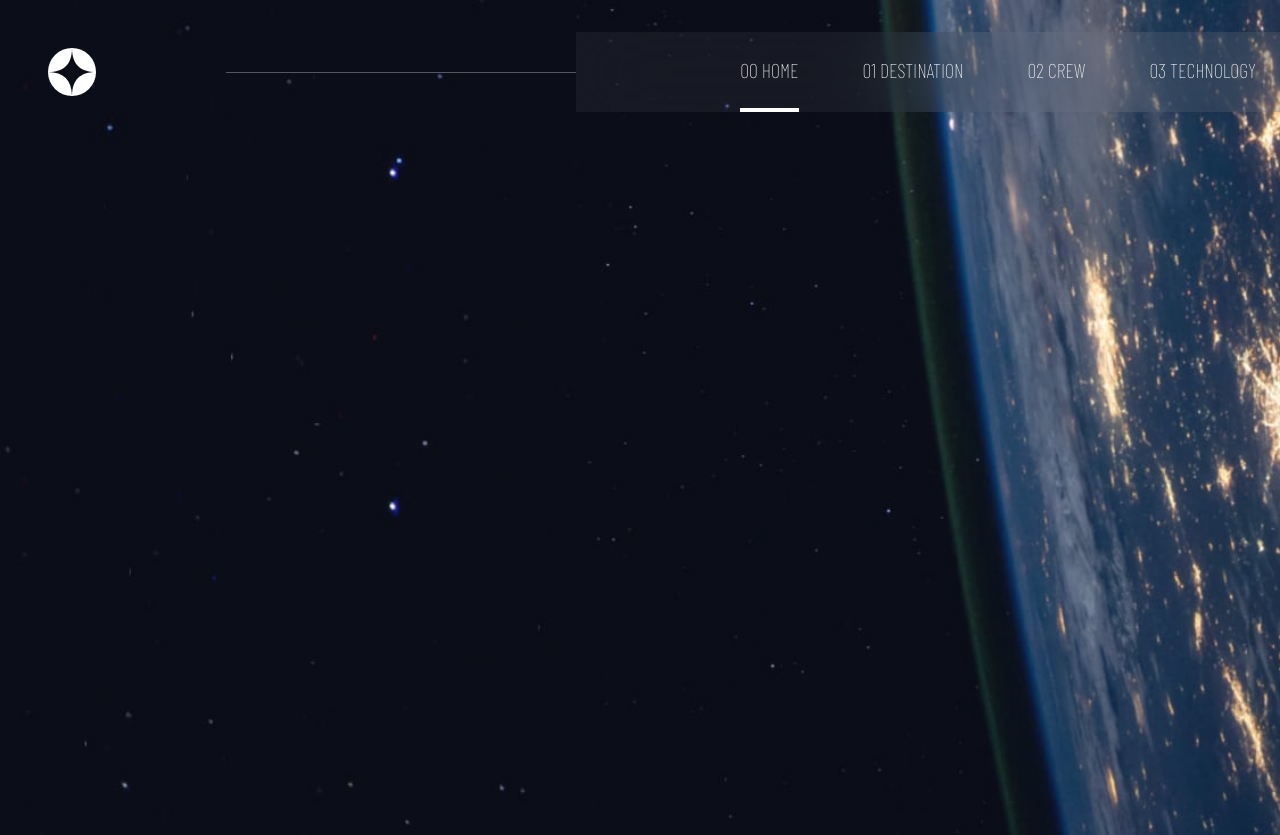
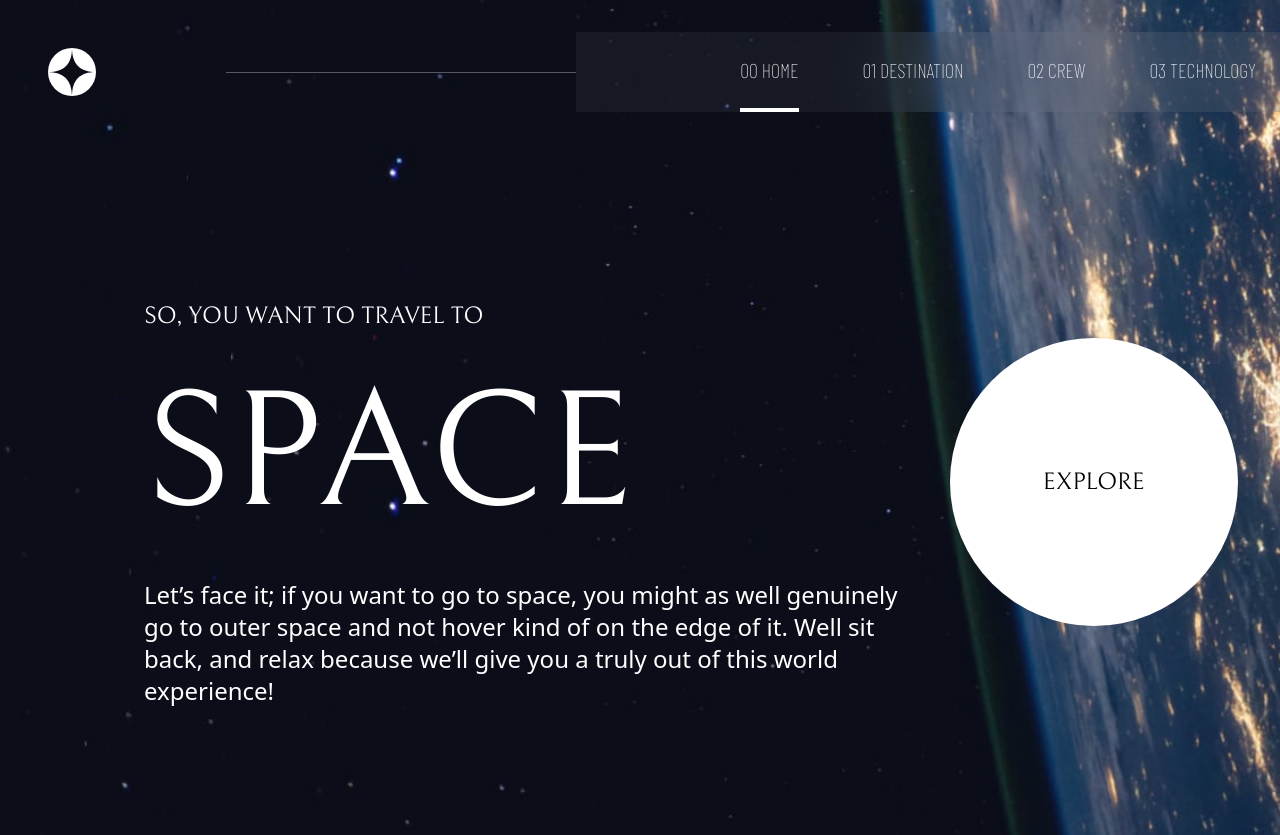
Before and after one commit to Hailekeh22/Space-tourism-multi-page-website, a Next.js app: page / in a window 1280 px wide. Shown: the top 835 px of the page. Built offline with nearby package versions, Linux system fonts and the light colour scheme.

Commit message:
home section

```diff
--- /dev/null
+++ b/app/components/HomeBtn.tsx
@@ -0,0 +1,21 @@
+"use client";
+import { useRouter } from "next/navigation";
+
+const HomeBtn = () => {
+
+  const router = useRouter();
+  const toDestination = () => {
+    router.push("/destination");
+  };
+
+
+  return (
+    <button onClick={toDestination} className="relative w-[10rem] h-[10rem] md:h-[18rem] md:w-[18rem] rounded-full text-2xl font-bellifair bg-white hover:bg-white/80 transition-all duration-300 group">
+      EXPLORE
+      <span className="absolute inset-0 w-full h-full bg-white/30 rounded-full scale-0 group-hover:scale-150 transition-transform duration-500 ease-in-out"></span>
+    </button>
+  );
+};
+
+
+export default HomeBtn;
--- a/app/components/Nav.tsx
+++ b/app/components/Nav.tsx
@@ -71,7 +71,7 @@ const Nav = () => {
       </div>
 
       {drawer && (
-        <div className=" md:hidden duration-300 ease-in-out absolute right-0 top-0 w-[65%] h-[100vh] bg-white/5 backdrop-blur-xl">
+        <div className=" md:hidden duration-300 ease-in-out absolute z-10 right-0 top-0 w-[65%] h-[100vh] bg-white/5 backdrop-blur-xl">
           <div className="py-8 px-8">
             <a onClick={() => toggleDrawer(false)}>
               <img src="/icon-close.svg" className="ml-auto  w-6" alt="close" />
--- a/app/globals.css
+++ b/app/globals.css
@@ -10,6 +10,11 @@ body {
 @font-face {
   font-family: "barrow";
   src: url("../app/fonts/BarlowCondensed-Thin.ttf");
+}
+
+@font-face {
+  font-family: "bellifair";
+  src: url("../app/fonts/Bellefair-Regular.ttf");
 }
 
 @layer utilities {
--- a/app/page.tsx
+++ b/app/page.tsx
@@ -1,11 +1,36 @@
+"use client"
 import Image from "next/image";
 import Nav from "./components/Nav";
+import HomeBtn from "./components/HomeBtn";
 
 
 export default function Home() {
+
+
+
   return (
     <div className=" max-w-screen-2xl mx-auto bg-home-mobile md:bg-home-tablet lg:bg-home-desktop bg-cover h-[100vh] md:h-[1024px]">
       <Nav />
+      <div className=" w-full md:pt-14 flex flex-col lg:flex-row lg:h-[55%] lg:pl-36">
+        <div className=" flex flex-col items-center justify-center lg:items-start lg:mt-auto">
+          <h2 className=" text-white font-bellifair md:text-2xl">
+            SO, YOU WANT TO TRAVEL TO
+          </h2>
+          <h2 className=" text-white font-bellifair text-[92px] md:text-[165px]">
+            SPACE
+          </h2>
+          <h2 className=" text-white text-center lg:text-left font-thin md:text-2xl px-6 md:px-28 lg:px-0">
+            Let’s face it; if you want to go to space, you might as well
+            genuinely go to outer space and not hover kind of on the edge of it.
+            Well sit back, and relax because we’ll give you a truly out of this
+            world experience!
+          </h2>
+        </div>
+
+        <div className=" w-full flex items-center justify-center h-[310px] md:h-[450px] lg:mt-auto">
+          <HomeBtn />
+        </div>
+      </div>
     </div>
   );
 }
--- a/tailwind.config.ts
+++ b/tailwind.config.ts
@@ -17,6 +17,7 @@ const config: Config = {
       },
       fontFamily: {
         barrow: ["barrow", "sans-serif"],
+        bellifair: ["bellifair", "sans-serif"],
       },
     },
   },
```
Also changed, not shown: app/fonts/Bellefair-Regular.ttf (added).
